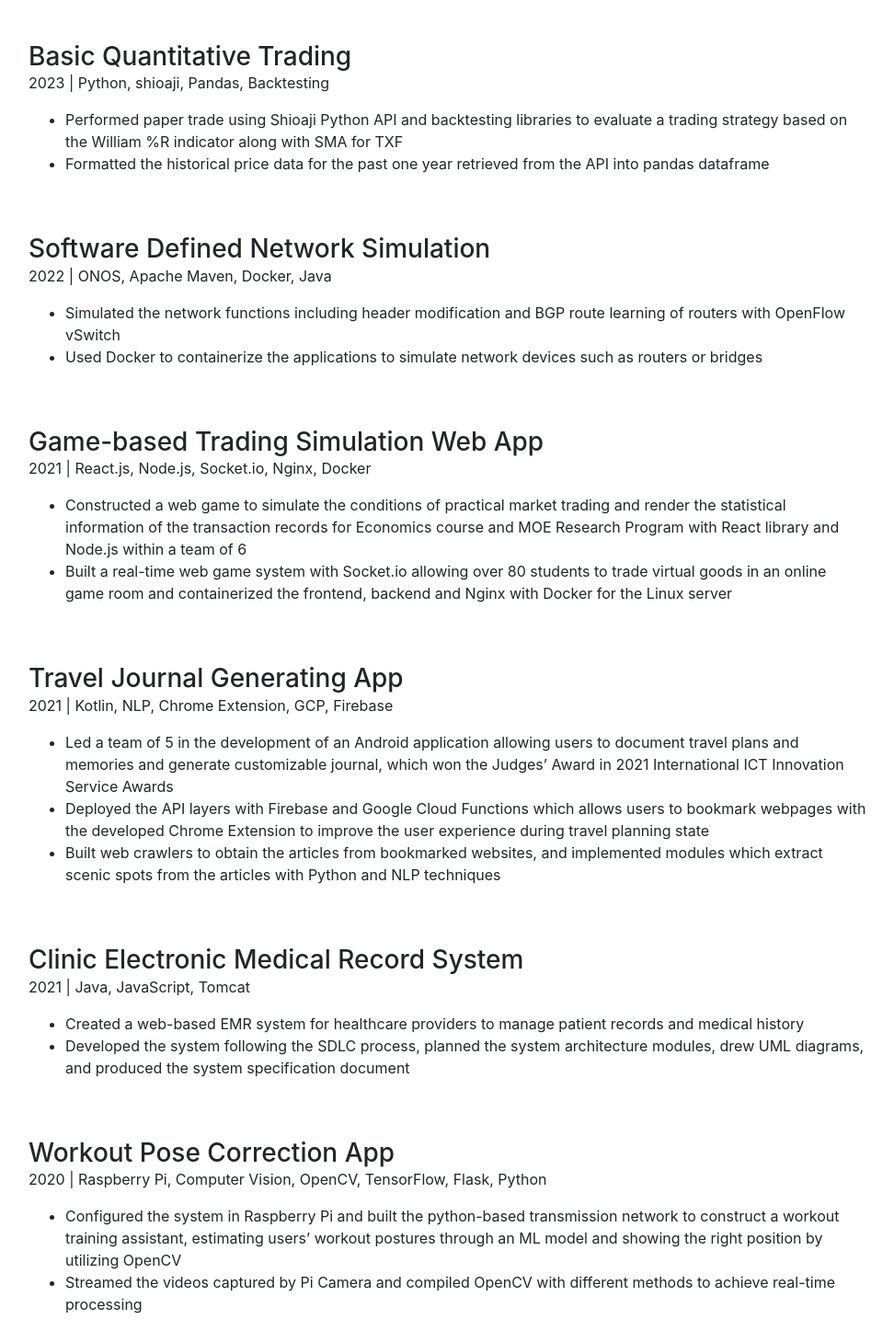
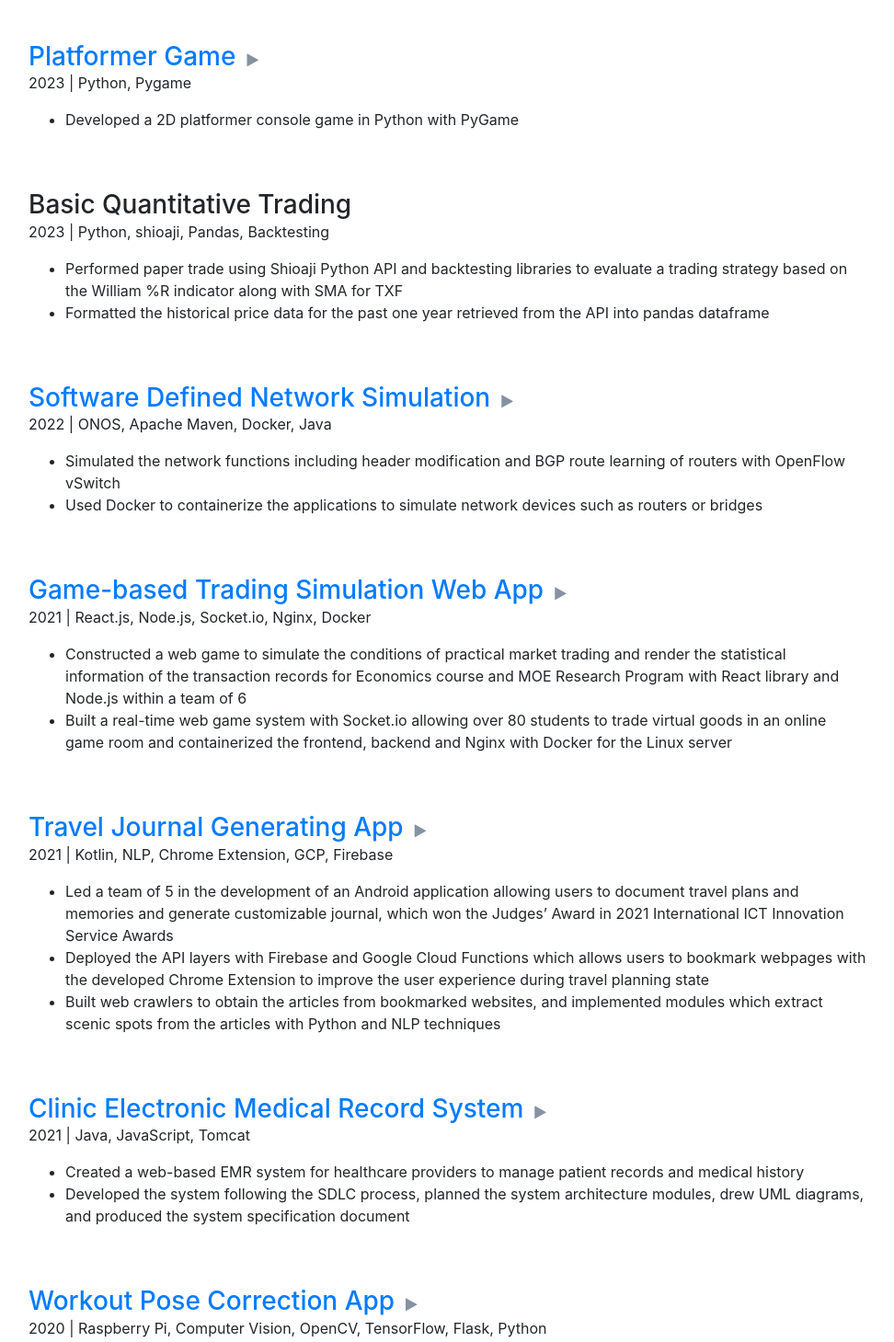
Before and after one commit to ywen9901/portfolio, a website with bundled scripts: page index.html in a window 1280 px wide. Shown: the part 2982-4441 px from the top of the page at 92% size, without its empty margins (289-1261 px from the left). Built offline with nearby package versions, Linux system fonts and the light colour scheme; a web font is replaced by a local one.

Commit message:
:sparkles: Add project github links

```diff
--- a/index.html
+++ b/index.html
@@ -230,6 +230,21 @@
 
           <div class="resume-item d-flex flex-column flex-md-row mb-5">
             <div class="resume-content mr-auto">
+                <a href="https://github.com/ywen9901/Platformer-Game" target="_blank">
+                  <div>
+                    <h3 class="mb-0" style="display: inline;">Platformer Game&nbsp;</h3>
+                    <i class="fa fa-play" style="color: #8592A2; display: inline;"></i>
+                  </div>
+                </a>
+              <div class="mb-3">2023 | Python, Pygame</div>
+                <ul>
+                  <li>Developed a 2D platformer console game in Python with PyGame</li>
+                </ul>
+              </div>
+          </div>
+
+          <div class="resume-item d-flex flex-column flex-md-row mb-5">
+            <div class="resume-content mr-auto">
               <h3 class="mb-0">Basic Quantitative Trading</h3>
               <div class="mb-3">2023 | Python, shioaji, Pandas, Backtesting</div>
                 <ul>
@@ -241,7 +256,12 @@
 
           <div class="resume-item d-flex flex-column flex-md-row mb-5">
             <div class="resume-content mr-auto">
-              <h3 class="mb-0">Software Defined Network Simulation</h3>
+              <a href="https://github.com/ywen9901/Software_Defined_Network" target="_blank">
+                <div>
+                  <h3 class="mb-0" style="display: inline;">Software Defined Network Simulation&nbsp;</h3>
+                  <i class="fa fa-play" style="color: #8592A2; display: inline;"></i>
+                </div>
+              </a>
               <div class="mb-3">2022 | ONOS, Apache Maven, Docker, Java</div>
                 <ul>
                   <li>Simulated the network functions including header modification and BGP route learning of routers with OpenFlow vSwitch</li>
@@ -252,7 +272,12 @@
 
           <div class="resume-item d-flex flex-column flex-md-row mb-5">
             <div class="resume-content mr-auto">
-              <h3 class="mb-0">Game-based Trading Simulation Web App</h3>
+              <a href="https://github.com/ywen9901/Market_Simulation" target="_blank">
+                <div>
+                  <h3 class="mb-0" style="display: inline;">Game-based Trading Simulation Web App&nbsp;</h3>
+                  <i class="fa fa-play" style="color: #8592A2; display: inline;"></i>
+                </div>
+              </a>
               <div class="mb-3">2021 | React.js, Node.js, Socket.io, Nginx, Docker</div>
                 <ul>
                   <li>Constructed a web game to simulate the conditions of practical market trading and render the statistical information of the transaction records for Economics course and MOE Research Program with React library and Node.js within a team of 6</li>
@@ -263,7 +288,12 @@
 
           <div class="resume-item d-flex flex-column flex-md-row mb-5">
             <div class="resume-content mr-auto">
-              <h3 class="mb-0">Travel Journal Generating App</h3>
+              <a href="https://github.com/ywen9901/Vatis_travel_note" target="_blank">
+                <div>
+                  <h3 class="mb-0" style="display: inline;">Travel Journal Generating App&nbsp;</h3>
+                  <i class="fa fa-play" style="color: #8592A2; display: inline;"></i>
+                </div>
+              </a>
               <div class="mb-3">2021 | Kotlin, NLP, Chrome Extension, GCP, Firebase</div>
                 <ul>
                   <li>Led a team of 5 in the development of an Android application allowing users to document travel plans and memories and generate customizable journal, which won the Judges’ Award in 2021 International ICT Innovation Service Awards</li>
@@ -275,7 +305,12 @@
 
           <div class="resume-item d-flex flex-column flex-md-row mb-5">
             <div class="resume-content mr-auto">
-              <h3 class="mb-0">Clinic Electronic Medical Record System</h3>
+              <a href="https://github.com/ywen9901/EMR_system" target="_blank">
+                <div>
+                  <h3 class="mb-0" style="display: inline;">Clinic Electronic Medical Record System&nbsp;</h3>
+                  <i class="fa fa-play" style="color: #8592A2; display: inline;"></i>
+                </div>
+              </a>
               <div class="mb-3">2021 | Java, JavaScript, Tomcat</div>
                 <ul>
                   <li>Created a web-based EMR system for healthcare providers to manage patient records and medical history</li>
@@ -286,7 +321,12 @@
 
           <div class="resume-item d-flex flex-column flex-md-row mb-5">
             <div class="resume-content mr-auto">
-              <h3 class="mb-0">Workout Pose Correction App</h3>
+              <a href="https://github.com/ywen9901/IOTrainer" target="_blank">
+                <div>
+                  <h3 class="mb-0" style="display: inline;">Workout Pose Correction App&nbsp;</h3>
+                  <i class="fa fa-play" style="color: #8592A2; display: inline;"></i>
+                </div>
+              </a>
               <div class="mb-3">2020 | Raspberry Pi, Computer Vision, OpenCV, TensorFlow, Flask, Python</div>
                 <ul>
                   <li>Configured the system in Raspberry Pi and built the python-based transmission network to construct a workout training assistant, estimating users’ workout postures through an ML model and showing the right position by utilizing OpenCV</li>
```
